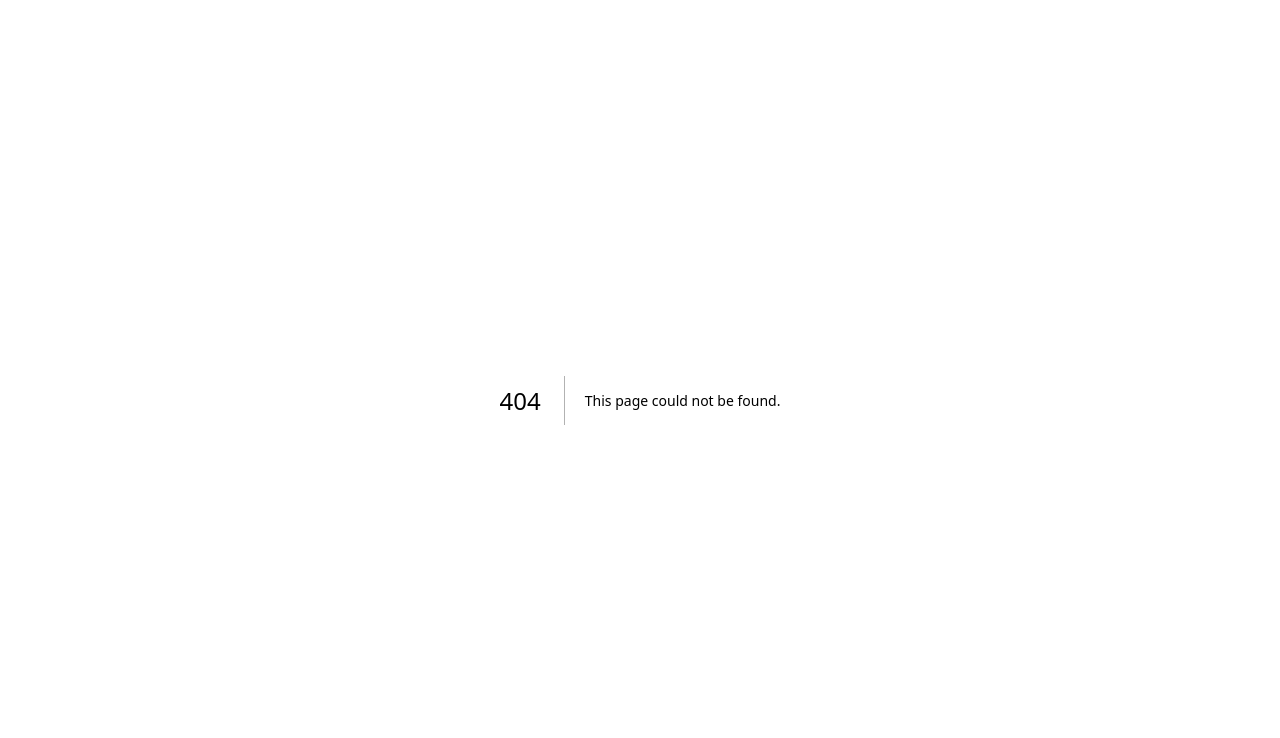
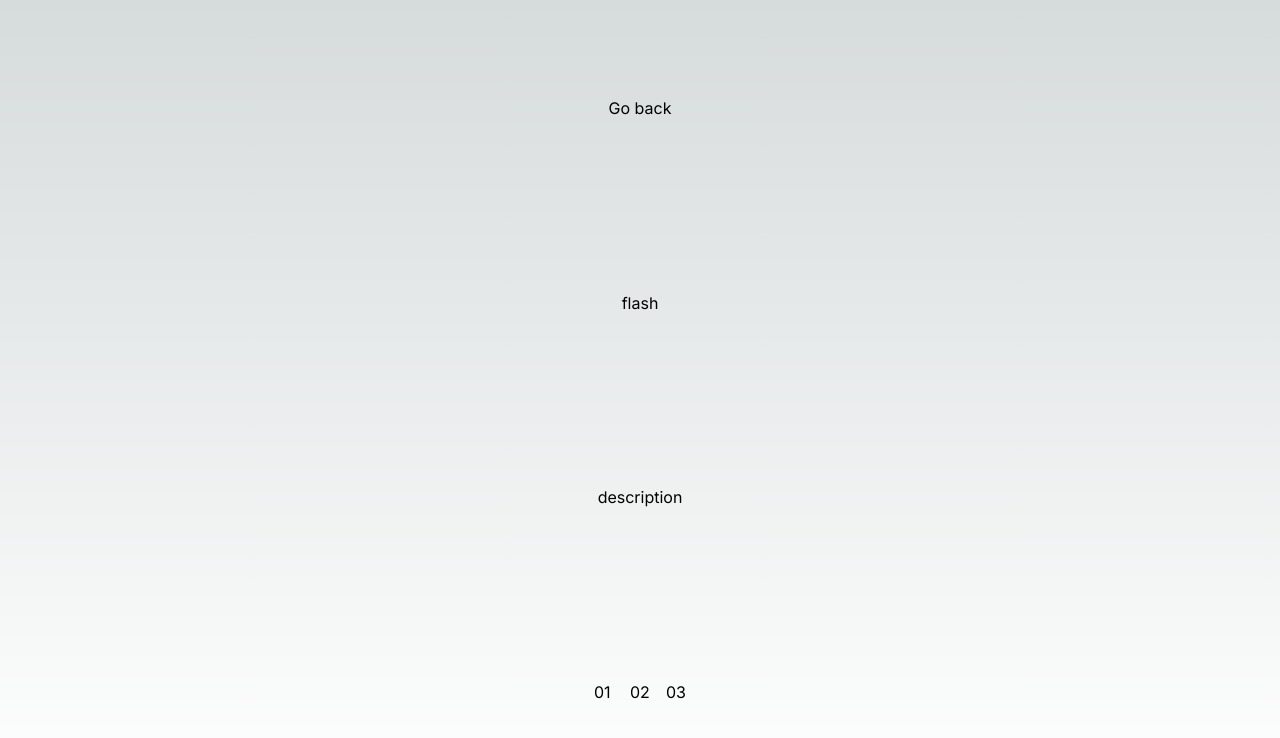
Before and after one commit to Srjohnson589/enson-handpokes, a Next.js app: page /flash in a window 1280 px wide. Before the commit this address had no page. Shown: the top 738 px of the page. Built offline with nearby package versions, Linux system fonts and the light colour scheme.

Commit message:
testing gallery pages

```diff
--- /dev/null
+++ b/app/flash/page.tsx
@@ -0,0 +1,12 @@
+import PicGallery from "@/components/PicGallery";
+
+
+function Flash() {
+    return(
+        <main className={'flex min-h-screen flex-col items-center justify-between p-24'}>
+            <PicGallery />
+        </main>
+    )
+}
+
+export default Flash;
--- /dev/null
+++ b/components/PicGallery.tsx
@@ -0,0 +1,20 @@
+"use client"
+import React, {ChangeEvent, ChangeEventHandler, useState} from "react";
+import Link from "next/link";
+
+function PicGallery() {
+    return (
+            <>
+                <Link href={'/work'}>Go back</Link>
+                <h1>flash</h1>
+                <p>description</p>
+                <div className="grid grid-cols-3 gap-4">
+                    <div className="...">01</div>
+                    <div class="...">02</div>
+                    <div class="...">03</div>
+                </div>
+            </>
+    );
+}
+
+export default PicGallery;
--- a/components/WorkCategories.tsx
+++ b/components/WorkCategories.tsx
@@ -1,6 +1,7 @@
 "use client"
 import React, {ChangeEvent, ChangeEventHandler, useState} from "react";
-import Image from 'next/image'
+import Image from 'next/image';
+import Link from "next/link";
 import flashPic from '../public/images/previewFlash.jpeg'
 import freshPic from '../public/images/previewFresh.jpeg'
 import healedPic from '../public/images/previewHealed.jpeg'
@@ -37,7 +38,8 @@ export default function WorkCategories() {
     return (
             <>
 
-                <a href="#" className={headingStyle} onMouseEnter={showFlash} onMouseLeave={showFlash}>
+                <Link href={'/flash'} className={headingStyle} onMouseEnter={showFlash} onMouseLeave={showFlash}>
+
                 {previewFlash &&
                     <Image
                     src={flashPic}
@@ -47,7 +49,8 @@ export default function WorkCategories() {
                     className={"-z-50 absolute -left-6 -bottom-8"}
                     />
                 }
-                flash</a>
+                flash
+                </Link>
 
                 <a href="#" className={headingStyle} onMouseEnter={showFresh} onMouseLeave={showFresh}>
                 {previewFresh &&
```
